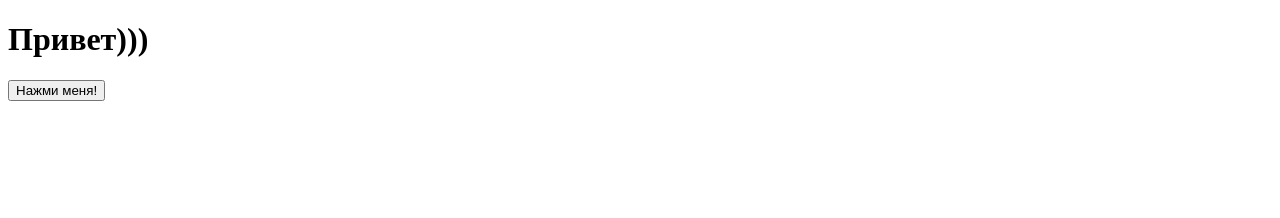
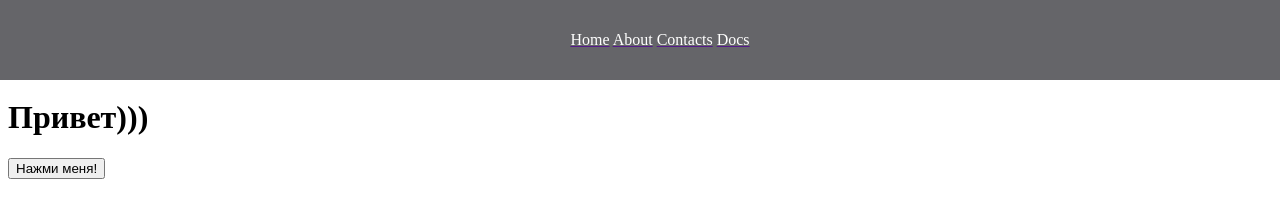
Before and after one commit to Zard771/-2, a plain HTML site: page index.html in a window 1280 px wide. Drawn offline with Linux system fonts and the light colour scheme.

Commit message:
create heaer

```diff
--- a/index.html
+++ b/index.html
@@ -4,11 +4,32 @@
     <head>
         <meta charset="UTF-8">
         <title>Привет)))</title>
+		<link rel="stylesheet" type="text/css" href="styles.css">
+
     </head>
 
     <body>
+   <header>
+
+	<div class="header-center">
+		<ul>
+			<style>
+				.b0{
+					color:#ffffff;
+			</style>
+
+			<a href><span class="b0">Home</span></a>
+			<a href><span class="b0"><span class="b0"><span class="b0">About</span></a>
+			<a href><span class="b0"><span class="b0">Contacts</span></a>
+			<a href><span class="b0">Docs</span></a>
+
+		</ul>
+	</div>
+
+</header>
         <h1>Привет)))</h1>
     		<p></p>
     		<button>Нажми меня!</button>
 
+</body>
 </html>
--- a/styles.css
+++ b/styles.css
@@ -0,0 +1,20 @@
+header{
+ width: 100%;
+ background: #656569;
+ height: 70px;
+
+}
+.header-center{
+	background-color:#656569;
+	color:#000000;
+	display: flex;
+	justify-content: center;
+	align-items:center;
+	height: 80px;
+	max-width: 100%;
+	position: absolute;
+	top:0;
+	left:0;
+	right:0;
+	margin:0 auto;
+}
```
